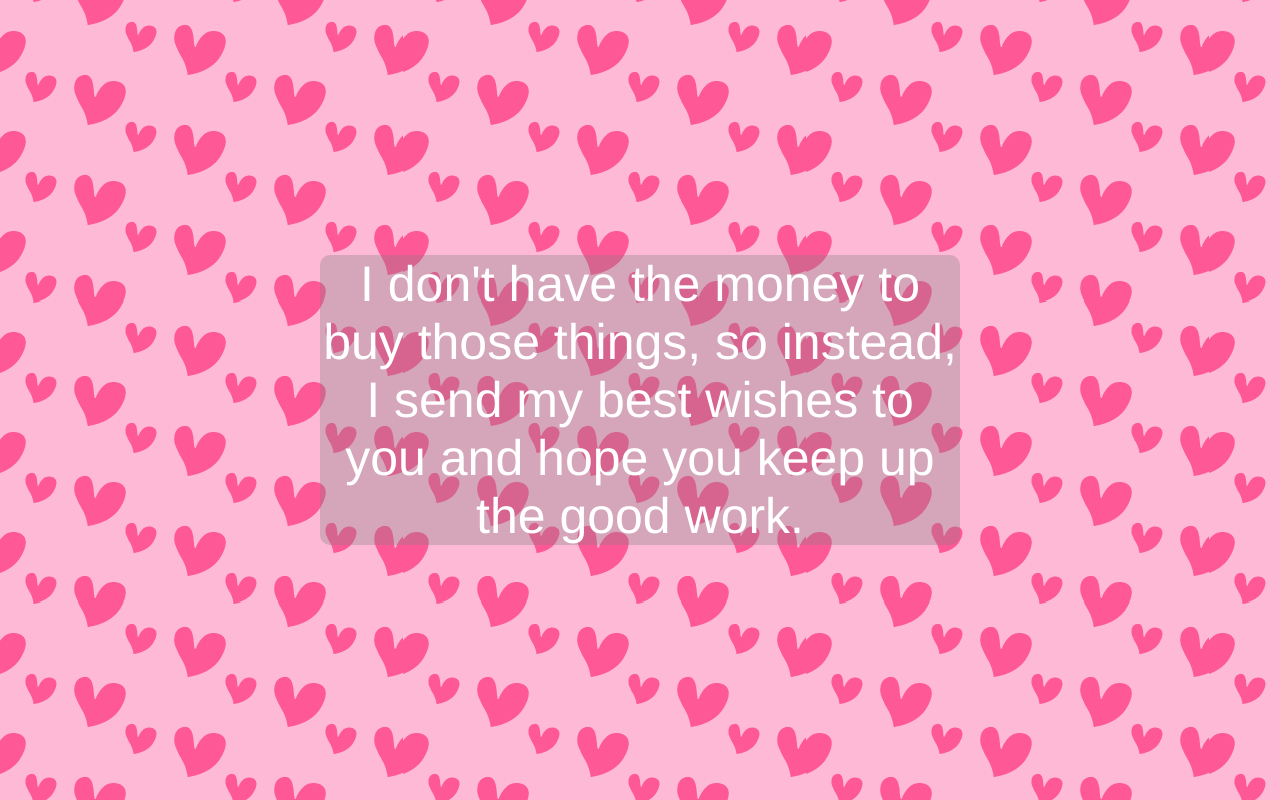
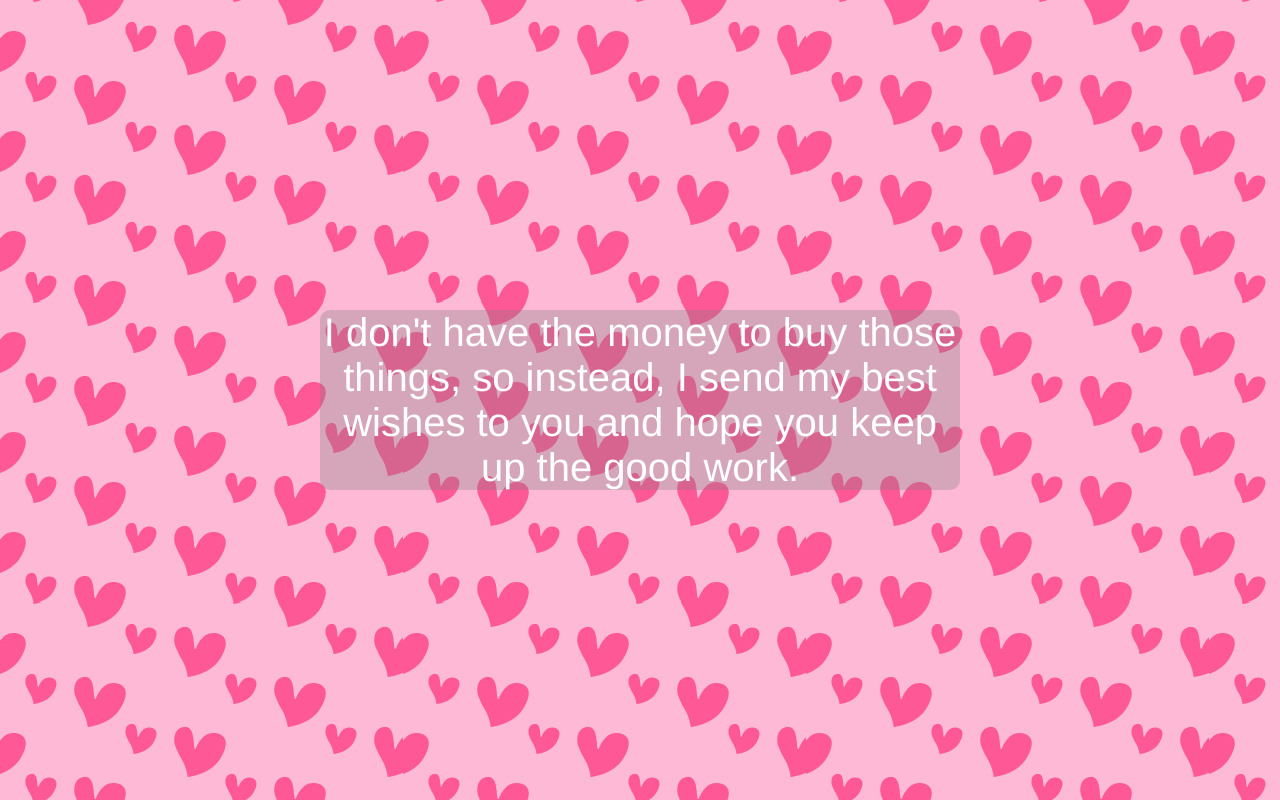
Before and after one commit to lota2706/lota2706.github.io, a plain HTML site: page end.html in a window 1280 px wide. Drawn offline with Linux system fonts and the light colour scheme.

Commit message:
Update end.css

```diff
--- a/end.css
+++ b/end.css
@@ -39,7 +39,7 @@
 
 .nd {
     color: rgb(255, 255, 255);
-    font-size: 50px;
+    font-size: min(5vh,5vw);
     font-family:'Franklin Gothic Medium', 'Arial Narrow', Arial, sans-serif;
     width: 50%;
     height: fit-content;
```
